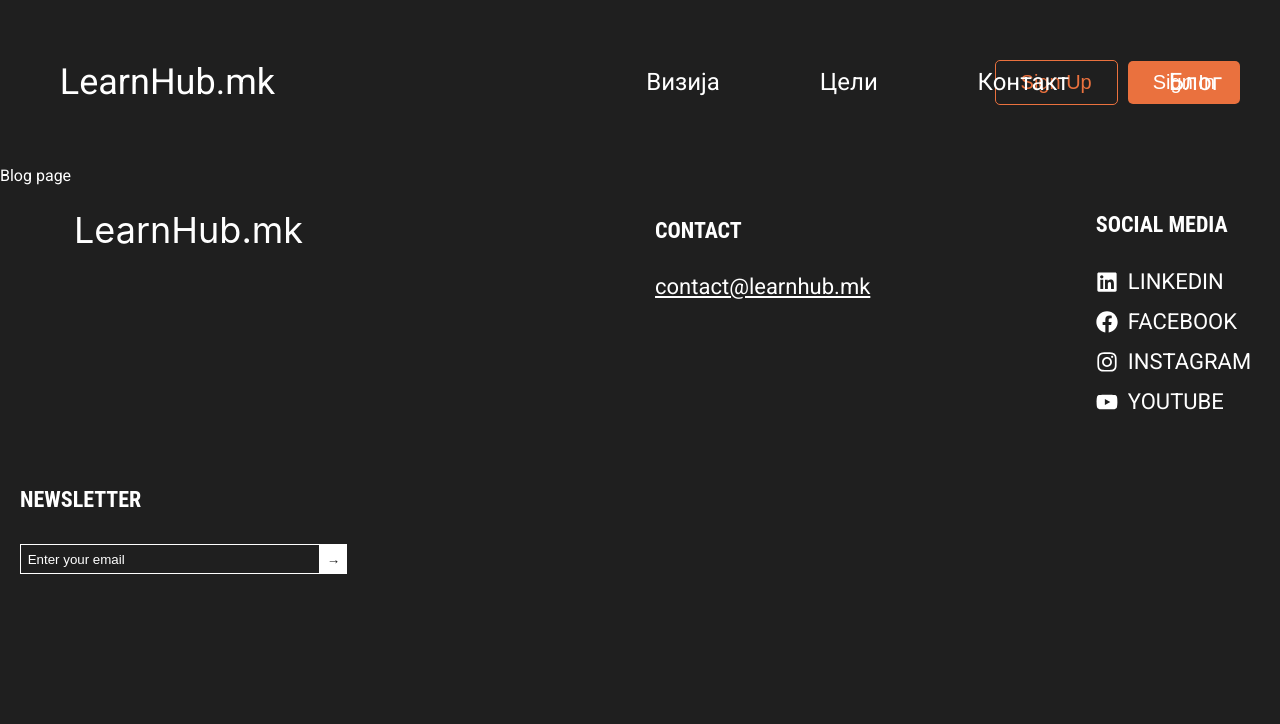
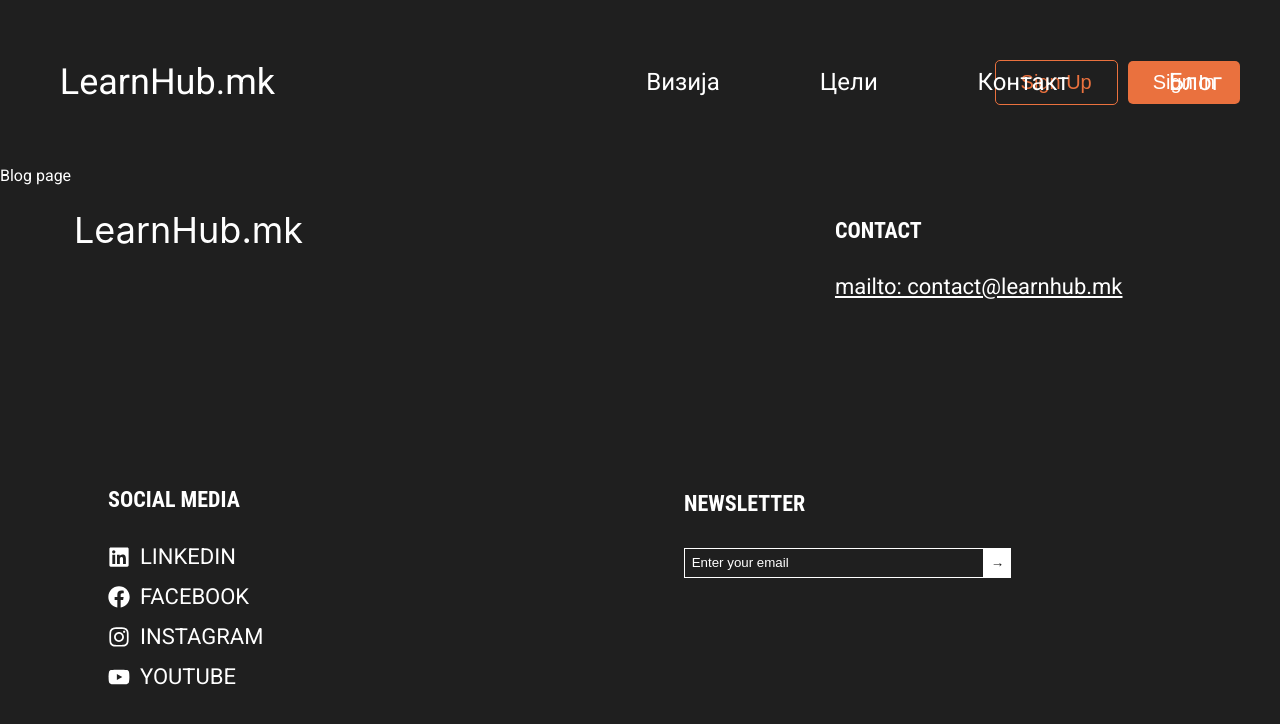
Before and after one commit to learnhubmk/app, a Next.js app: page /blog in a window 1280 px wide. Shown: the top 724 px of the page. Built offline with nearby package versions, Linux system fonts and the light colour scheme.

Commit message:
Update Footer.tsx

```diff
--- a/components/reusable-components/footer/Footer.tsx
+++ b/components/reusable-components/footer/Footer.tsx
@@ -12,7 +12,7 @@ const Footer = () => {
 
       <div className={` title-l ${styles.contactSection}`}>
         <p>CONTACT</p>
-        <p>contact@learnhub.mk</p>
+        <p>mailto: contact@learnhub.mk</p>
       </div>
 
       <div className={` title-l ${styles.socialMediaSection}`}>
```
